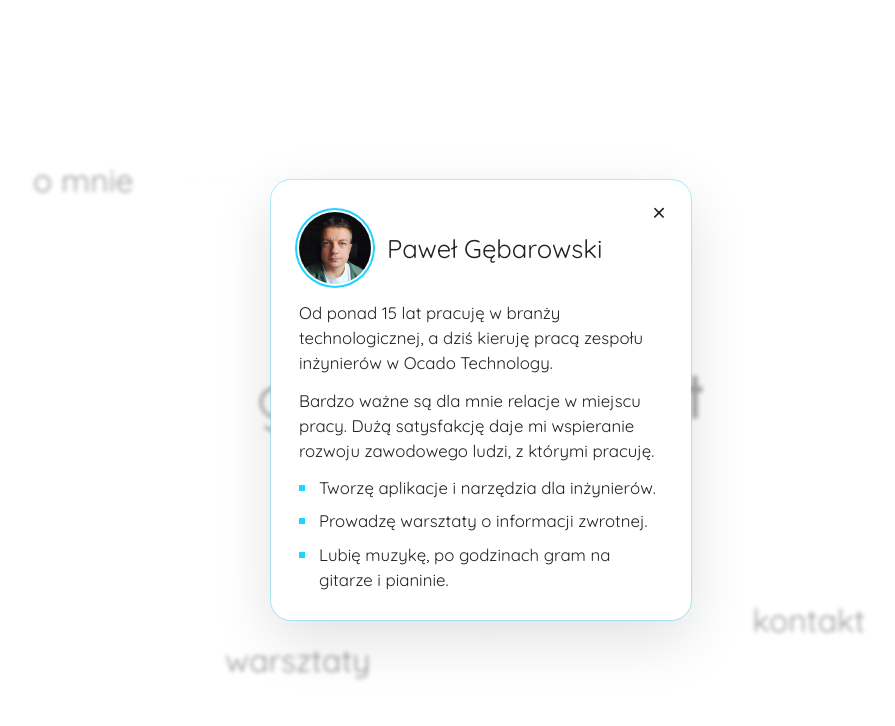
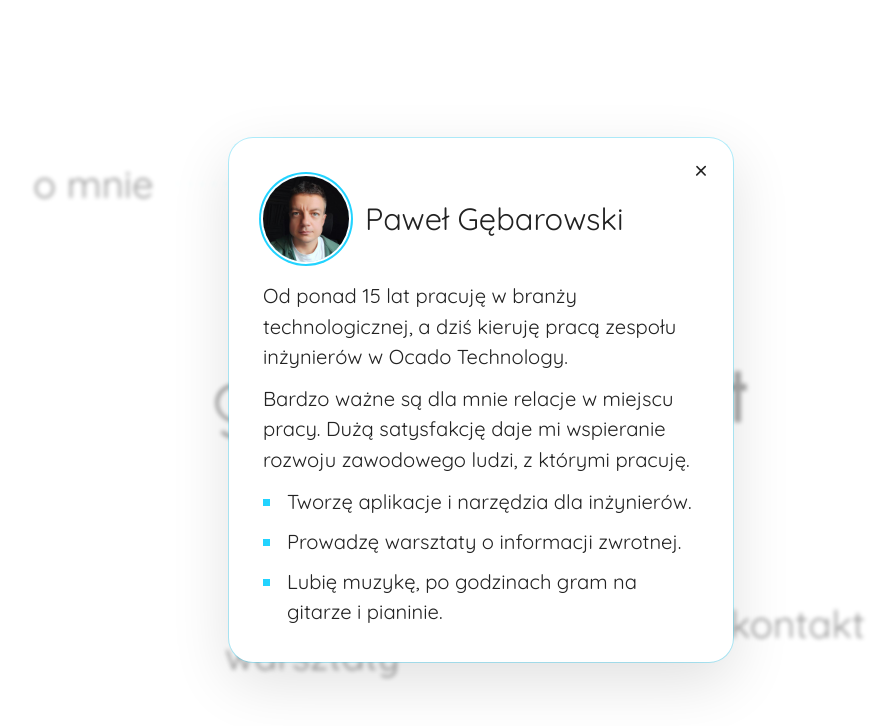
Before and after one commit to lelek/gebarowski-net, a plain HTML site: page index.html in a window 1280 px wide. Both pictures are taken after a click on the link "o mnie". Shown: the whole page, without its empty margins (159-1054 px from the left). Drawn offline with Linux system fonts and the light colour scheme.

Commit message:
feat: strona glowna powiekszona o 20%

```diff
--- a/index.html
+++ b/index.html
@@ -25,7 +25,7 @@
             top: 50%;
             left: 50%;
             transform: translate(-50%, -50%);
-            font-size: clamp(2rem, 5vw, 4rem);
+            font-size: clamp(2.4rem, 6vw, 4.8rem);
             height: 1.368em;
             z-index: 10;
         }
@@ -44,7 +44,7 @@
 
         .link {
             position: absolute;
-            font-size: clamp(1.2rem, 2.5vw, 2rem);
+            font-size: clamp(1.44rem, 3vw, 2.4rem);
             color: #222;
             text-decoration: none;
             z-index: 10;
@@ -63,14 +63,14 @@
         .card {
             border: none;
             padding: 0;
-            width: min(420px, calc(100vw - 32px));
+            width: min(504px, calc(100vw - 32px));
             max-height: calc(100dvh - 32px);
             overflow: auto;
-            border-radius: 20px;
+            border-radius: 24px;
             background: #fff;
             color: #222;
             font-family: inherit;
-            font-size: 1.05rem;
+            font-size: 1.26rem;
             line-height: 1.5;
             box-shadow: 0 20px 60px rgba(0, 0, 0, 0.12), 0 0 0 1px rgba(34, 211, 255, 0.35);
         }
@@ -82,12 +82,12 @@
 
         .card-body {
             position: relative;
-            padding: 32px 28px 28px;
+            padding: 38px 34px 34px;
         }
 
         .card h2 {
-            margin: 0 40px 12px 0;
-            font-size: 1.6rem;
+            margin: 0 48px 14px 0;
+            font-size: 1.92rem;
             font-weight: 400;
         }
 
@@ -99,7 +99,7 @@
             display: flex;
             align-items: center;
             gap: 16px;
-            margin: 0 40px 16px 0;
+            margin: 0 48px 19px 0;
         }
 
         .card-head h2 {
@@ -108,8 +108,8 @@
 
         .portrait {
             flex: none;
-            width: 72px;
-            height: 72px;
+            width: 86px;
+            height: 86px;
             border-radius: 50%;
             box-shadow: 0 0 0 2px #fff, 0 0 0 4px #22d3ff;
         }
@@ -122,8 +122,8 @@
 
         .card-list li {
             position: relative;
-            padding-left: 20px;
-            margin-top: 8px;
+            padding-left: 24px;
+            margin-top: 10px;
         }
 
         .card-list li::before {
@@ -131,8 +131,8 @@
             position: absolute;
             left: 0;
             top: 0.6em;
-            width: 6px;
-            height: 6px;
+            width: 7px;
+            height: 7px;
             background: #22d3ff;
         }
 
@@ -204,7 +204,7 @@
         <div class="card-body">
             <button class="card-close" type="button" aria-label="Zamknij">×</button>
             <div class="card-head">
-                <img class="portrait" src="images/portrait.jpg" width="72" height="72" alt="Paweł Gębarowski">
+                <img class="portrait" src="images/portrait.jpg" width="86" height="86" alt="Paweł Gębarowski">
                 <h2 id="card-about-title">Paweł Gębarowski</h2>
             </div>
             <p>Od ponad 15 lat pracuję w branży technologicznej, a dziś kieruję pracą zespołu inżynierów w Ocado Technology.</p>
@@ -234,15 +234,15 @@
             <linearGradient id="grad-about" gradientUnits="userSpaceOnUse"></linearGradient>
             <linearGradient id="grad-workshops" gradientUnits="userSpaceOnUse"></linearGradient>
         </defs>
-        <path id="path-contact" fill="none" stroke="url(#grad-contact)" stroke-width="2" stroke-linecap="round" stroke-dasharray="0, 10" />
-        <path id="path-about" fill="none" stroke="url(#grad-about)" stroke-width="2" stroke-linecap="round" stroke-dasharray="0, 10" />
-        <path id="path-workshops" fill="none" stroke="url(#grad-workshops)" stroke-width="2" stroke-linecap="round" stroke-dasharray="0, 10" />
+        <path id="path-contact" fill="none" stroke="url(#grad-contact)" stroke-width="2.4" stroke-linecap="round" stroke-dasharray="0, 12" />
+        <path id="path-about" fill="none" stroke="url(#grad-about)" stroke-width="2.4" stroke-linecap="round" stroke-dasharray="0, 12" />
+        <path id="path-workshops" fill="none" stroke="url(#grad-workshops)" stroke-width="2.4" stroke-linecap="round" stroke-dasharray="0, 12" />
     </svg>
 
     <script>
-        const LOGO_LINE_GAP = 20;
-        const CORNER_RADIUS = 24;
-        const LINK_GAP = 15;
+        const LOGO_LINE_GAP = 24;
+        const CORNER_RADIUS = 29;
+        const LINK_GAP = 18;
         const LETTER_K = 8;
 
         function letterBounds(word, letterIndex) {
@@ -370,7 +370,7 @@
 
         async function leaveThroughLine(link) {
             const dots = document.getElementById('path-workshops');
-            dots.animate([{ strokeDashoffset: 0 }, { strokeDashoffset: -40 }], {
+            dots.animate([{ strokeDashoffset: 0 }, { strokeDashoffset: -48 }], {
                 duration: motionDuration(700),
                 easing: 'ease-in'
             });
```
